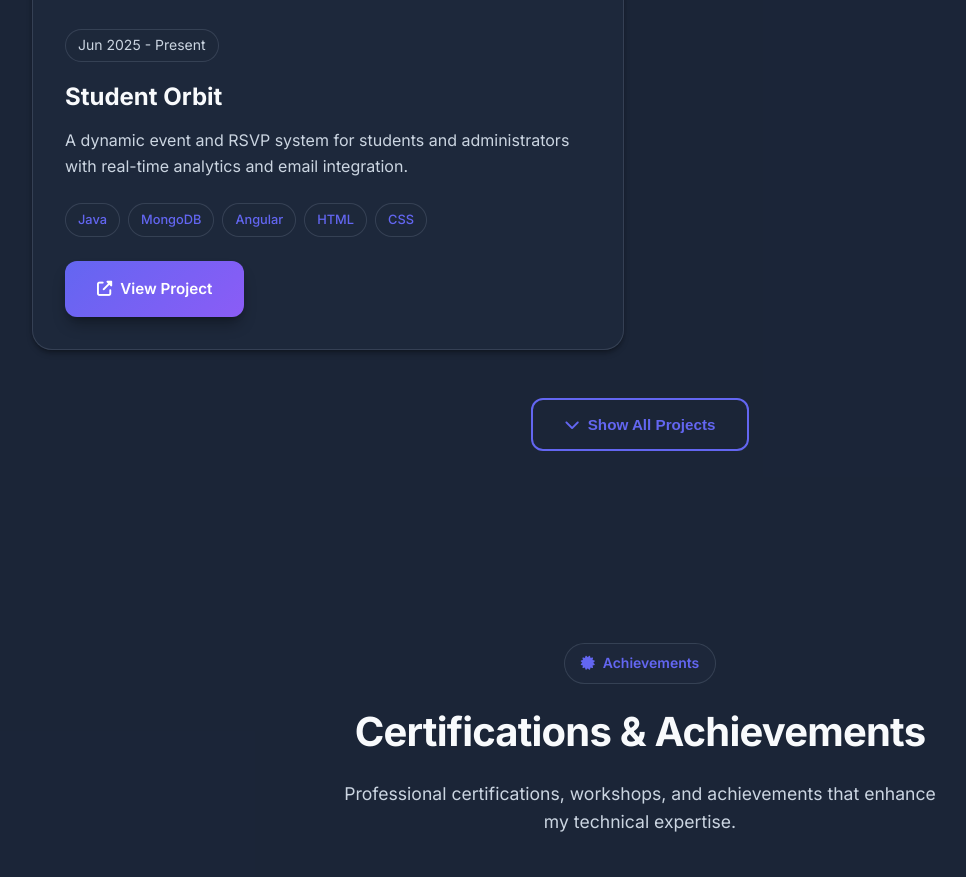
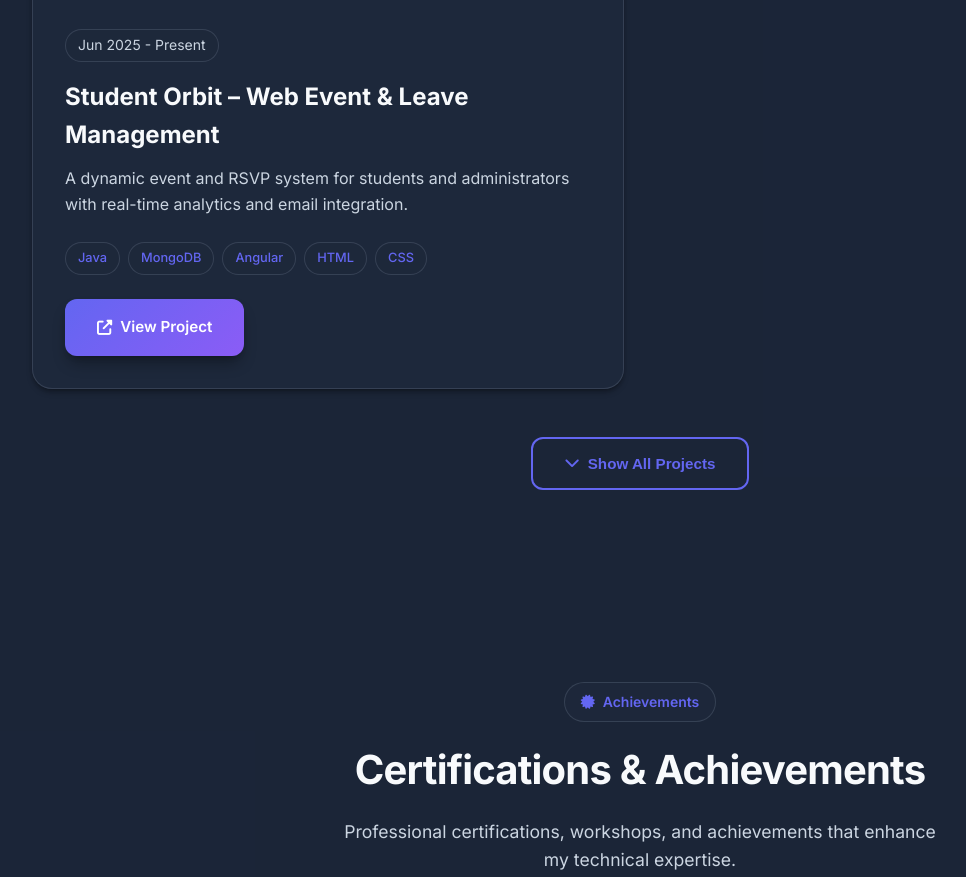
Before and after one commit to allen544/PORTFOLIO-ALLEN, a plain HTML site: page index.html in a window 1280 px wide. Shown: the part 2064-2941 px from the top of the page, without its empty margins (0-966 px from the left). Drawn offline with nearby package versions, Linux system fonts and the light colour scheme; animation ran at ten frames a second.

Commit message:
Updated Student Orbit project details

```diff
--- a/index.html
+++ b/index.html
@@ -171,7 +171,7 @@
           <div class="project-meta">
             <span class="project-date">Jun 2025 - Present</span>
           </div>
-          <h3 class="project-title">Student Orbit</h3>
+          <h3 class="project-title">Student Orbit – Web Event & Leave Management</h3>
           <p class="project-description">
             A dynamic event and RSVP system for students and administrators with real-time analytics and email integration.
           </p>
```
